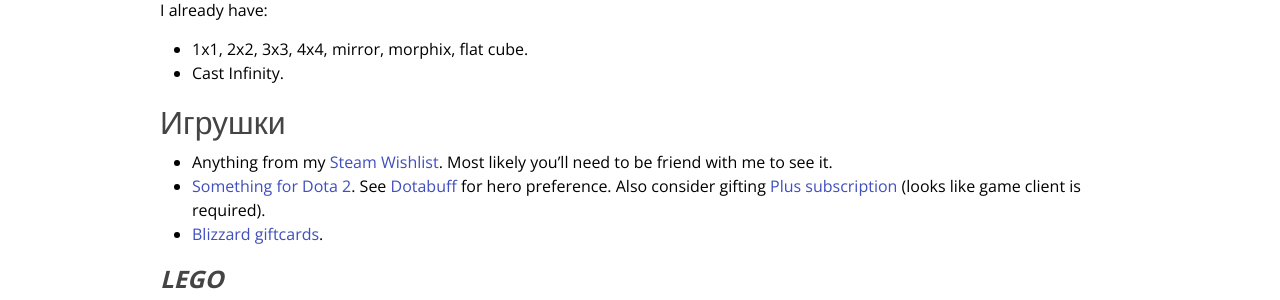
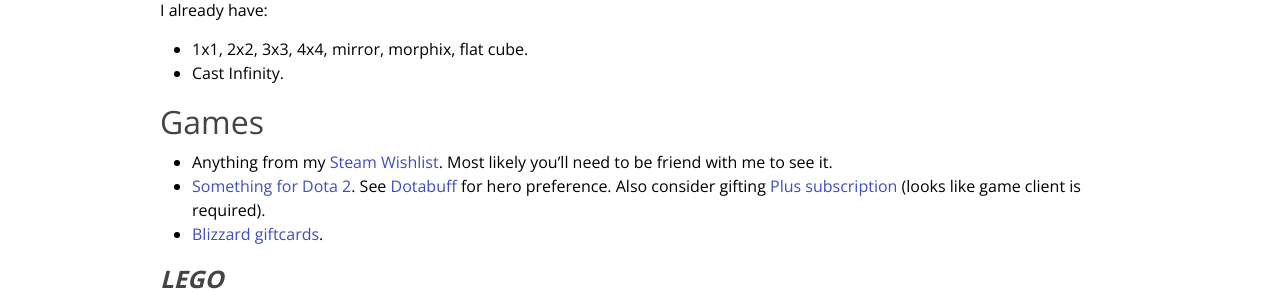
Before and after one commit to anton-rudeshko/anton-rudeshko.github.io, a Jekyll site: the page built from wishlist/index.md, in a window 1280 px wide. Shown: the part 1096-1396 px from the top of the page. Built offline with Jekyll 4.4.1, drawn with Linux system fonts in a browser that asks for light colours; comment, search, counter and statistics services are not loaded.

Commit message:
wishlist: fix last russian word :)

```diff
--- a/wishlist/index.md
+++ b/wishlist/index.md
@@ -69,7 +69,7 @@ I already have:
 * 1x1, 2x2, 3x3, 4x4, mirror, morphix, flat cube.
 * Cast Infinity.
 
-## Игрушки
+## Games
 
   * Anything from my [Steam Wishlist][steam]. Most likely you'll need to be friend with me to see it.
   * [Something for Dota 2][dota2-store]. See [Dotabuff][dotabuff] for hero preference. Also consider gifting [Plus subscription][dota2-plus] (looks like game client is required).
```
